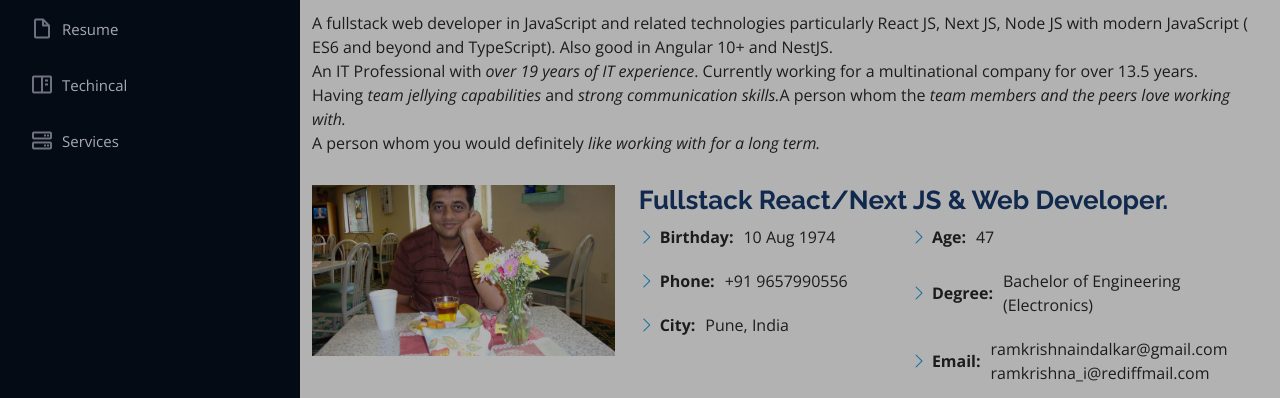
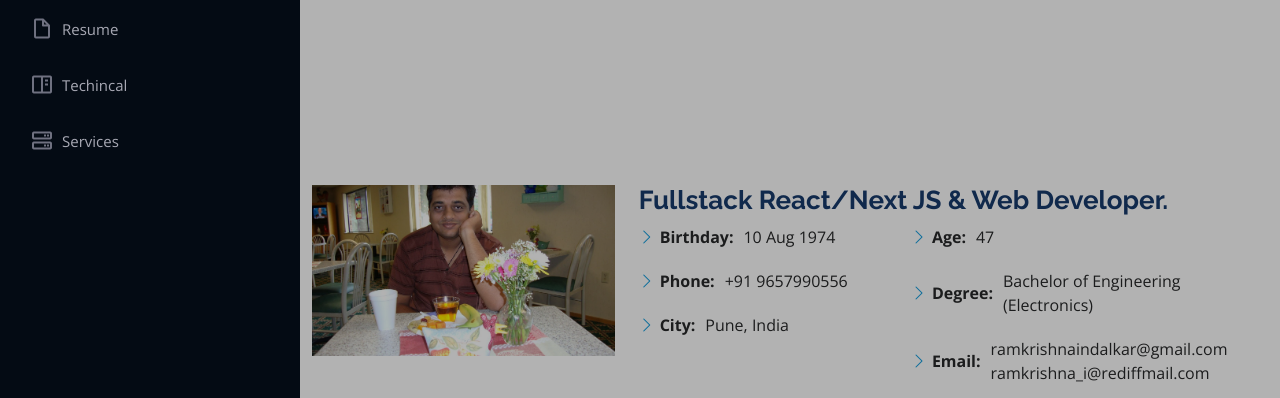
Before and after one commit to ramkrishnaindal/portfolio, a plain HTML site: page index.html in a window 1280 px wide. Shown: the part 402-800 px from the top of the page. Drawn offline with nearby package versions, Linux system fonts and the light colour scheme.

Commit message:
changed color white

```diff
--- a/index.html
+++ b/index.html
@@ -86,7 +86,7 @@
     <section id="about" class="about">
       <div class="container">
 
-        <div class="section-title row">
+        <div class="section-title row" style="color: white;">
           <h2>About Me</h2>
           <p class="col-12"> A fullstack web developer in JavaScript and related technologies particularly React JS, Next JS, Node JS with modern JavaScript ( ES6 and beyond and TypeScript). Also good in Angular 10+ and NestJS.<br>
             An IT Professional with <em>over 19 years of IT experience</em>. Currently working for a multinational company for over 13.5 years.</p><br>
```
